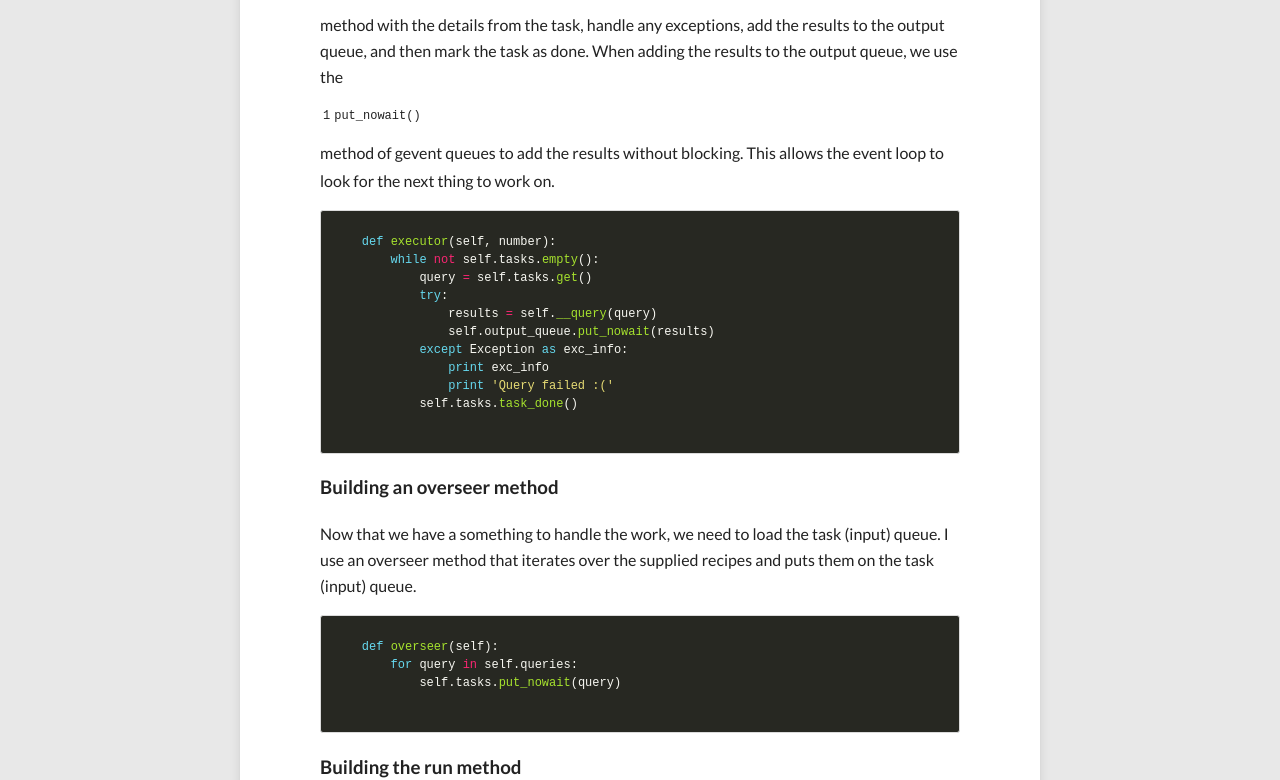
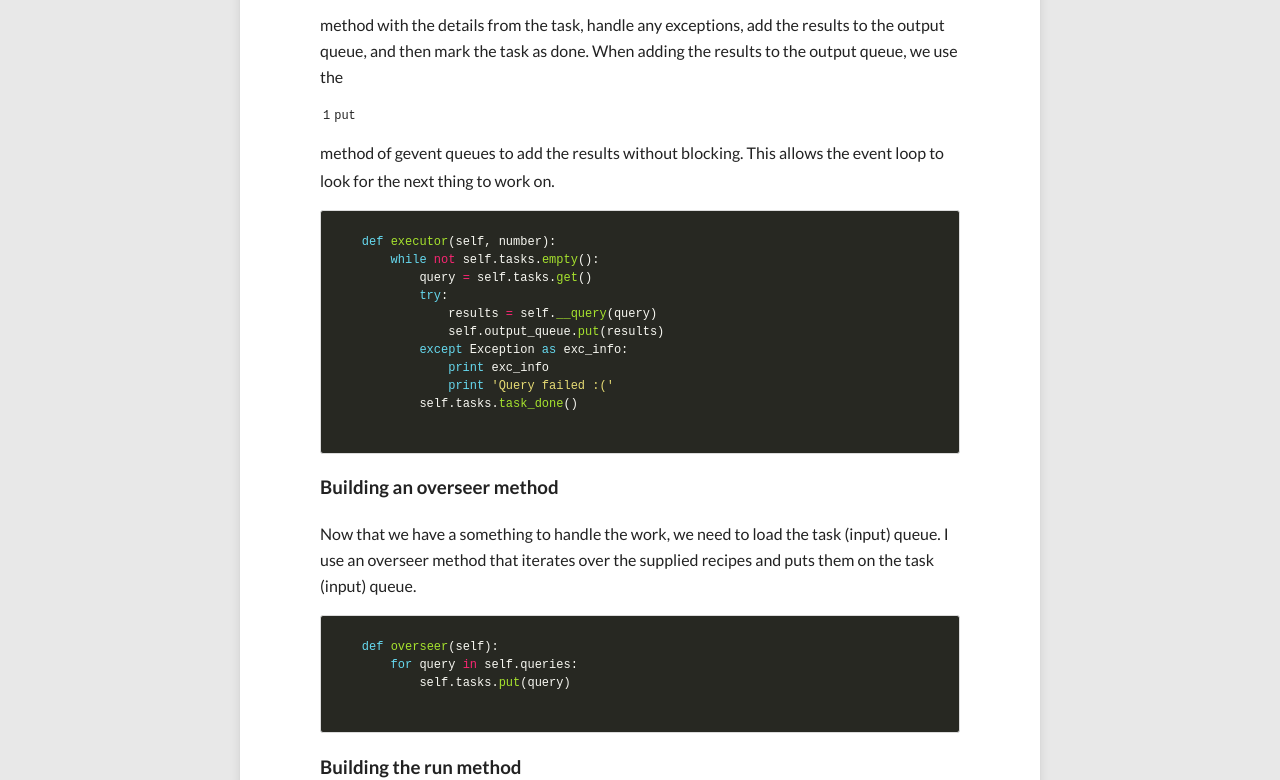
Before and after one commit to jasonamyers/jasonamyers.github.com, a Jekyll site: the page built from _posts/2016-04-28-gevent-postgres-sqlalchemy.md, in a window 1280 px wide and 1400 px high, scrolled down 3206 px. Shown: the part 151-931 px from the top of the window. Built offline with Jekyll 4.4.1, drawn with Linux system fonts in a browser that asks for light colours; nearby versions of some CDN libraries.

Commit message:
Updating to just be PUT
Signed-off-by: Jason Myers <jason@jasonamyers.com>

```diff
--- a/_posts/2016-04-28-gevent-postgres-sqlalchemy.md
+++ b/_posts/2016-04-28-gevent-postgres-sqlalchemy.md
@@ -77,7 +77,7 @@ Now we can look at the workers, I use two methods in the QueryPool calls. The fi
 	return results
     {% endhighlight %}
 
-For the workers method within the QueryPool class, we start a loop that is going to run until their are not tasks left in the tasks (input) queue. It will get one task, call the `__query()` method with the details from the task, handle any exceptions, add the results to the output queue, and then mark the task as done. When adding the results to the output queue, we use the `put_nowait()` method of gevent queues to add the results without blocking. This allows the event loop to look for the next thing to work on.
+For the workers method within the QueryPool class, we start a loop that is going to run until their are not tasks left in the tasks (input) queue. It will get one task, call the `__query()` method with the details from the task, handle any exceptions, add the results to the output queue, and then mark the task as done. When adding the results to the output queue, we use the `put` method of gevent queues to add the results without blocking. This allows the event loop to look for the next thing to work on.
 
     {% highlight python %}
     def executor(self, number):
@@ -85,7 +85,7 @@ For the workers method within the QueryPool class, we start a loop that is going
             query = self.tasks.get()
             try:
                 results = self.__query(query)
-                self.output_queue.put_nowait(results)
+                self.output_queue.put(results)
             except Exception as exc_info:
                 print exc_info
                 print 'Query failed :('
@@ -98,7 +98,7 @@ Now that we have a something to handle the work, we need to load the task (input
     {% highlight python %}
     def overseer(self):
         for query in self.queries:
-            self.tasks.put_nowait(query)
+            self.tasks.put(query)
     {% endhighlight %}
 
 ### Building the run method
```
